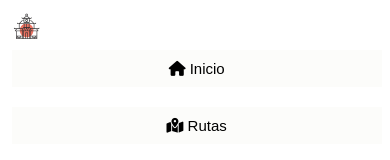
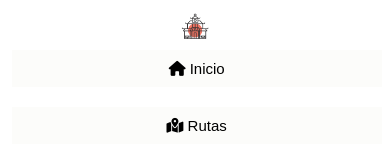
Before and after one commit to Obi-Wann/IT-Academy, a plain HTML site: page Sprint1/Nivell2/index-S1-N2.html in a window 390 px wide. Shown: the top 160 px of the page. Drawn offline with Linux system fonts and the light colour scheme.

Commit message:
S2Terminado

```diff
--- a/Sprint1/Nivell2/styles-S1-N2.css
+++ b/Sprint1/Nivell2/styles-S1-N2.css
@@ -122,7 +122,7 @@ footer {
   display: flex;
   flex: 1 1 auto;
 }
-h3{
+h3 {
   color: rgb(231, 231, 37);
   padding: 0 10px;
   margin-top: -30px;
@@ -150,7 +150,6 @@ h3{
     text-align: center;
   }
   .articulo1 {
-
     width: 90%;
   }
   .columna1 {
@@ -159,10 +158,10 @@ h3{
   .columna2 {
     flex-direction: column;
   }
-  .social{
-  margin-left: auto;
-
+  .social {
+    margin-left: auto;
   }
-
-
+  #icono{
+    margin: auto;
+  }
 }
```
Also changed, not shown: Sprint1/Nivell2/index-S1-N2.html (+1 -3 lines).
